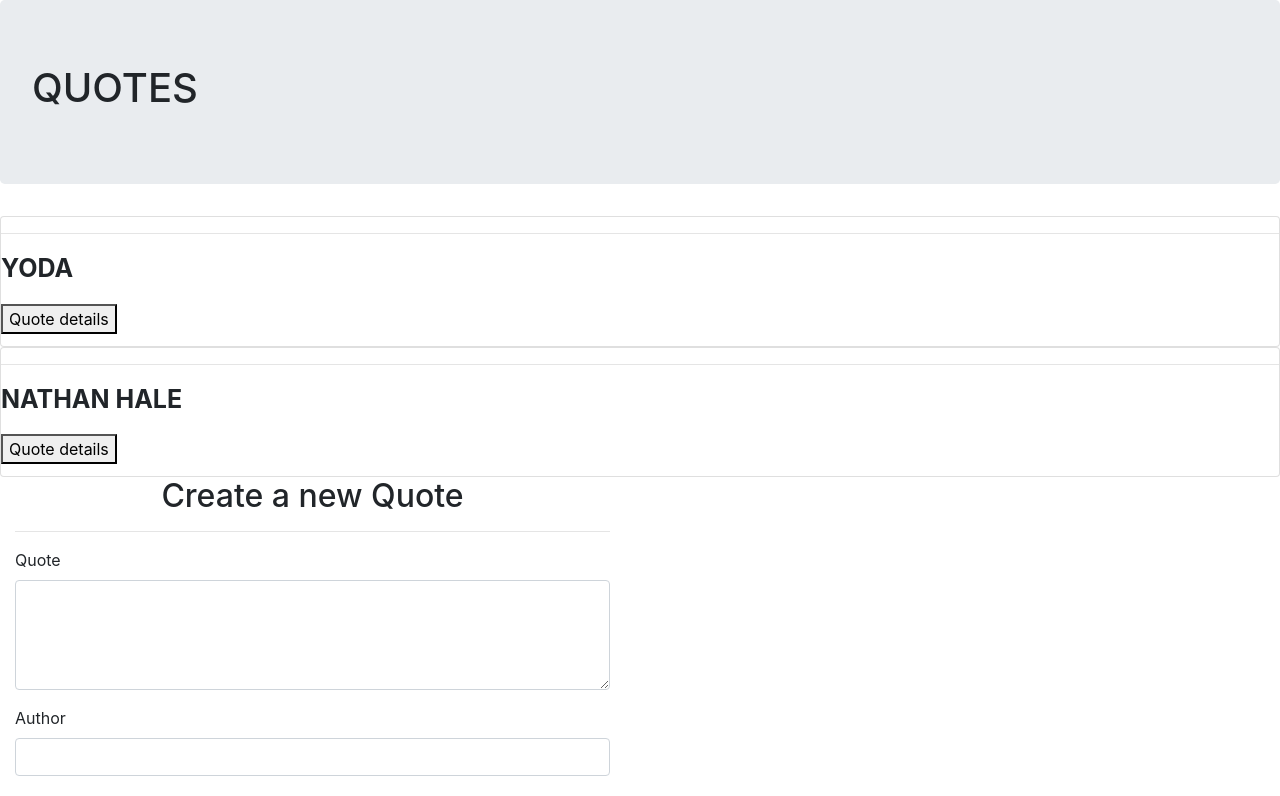
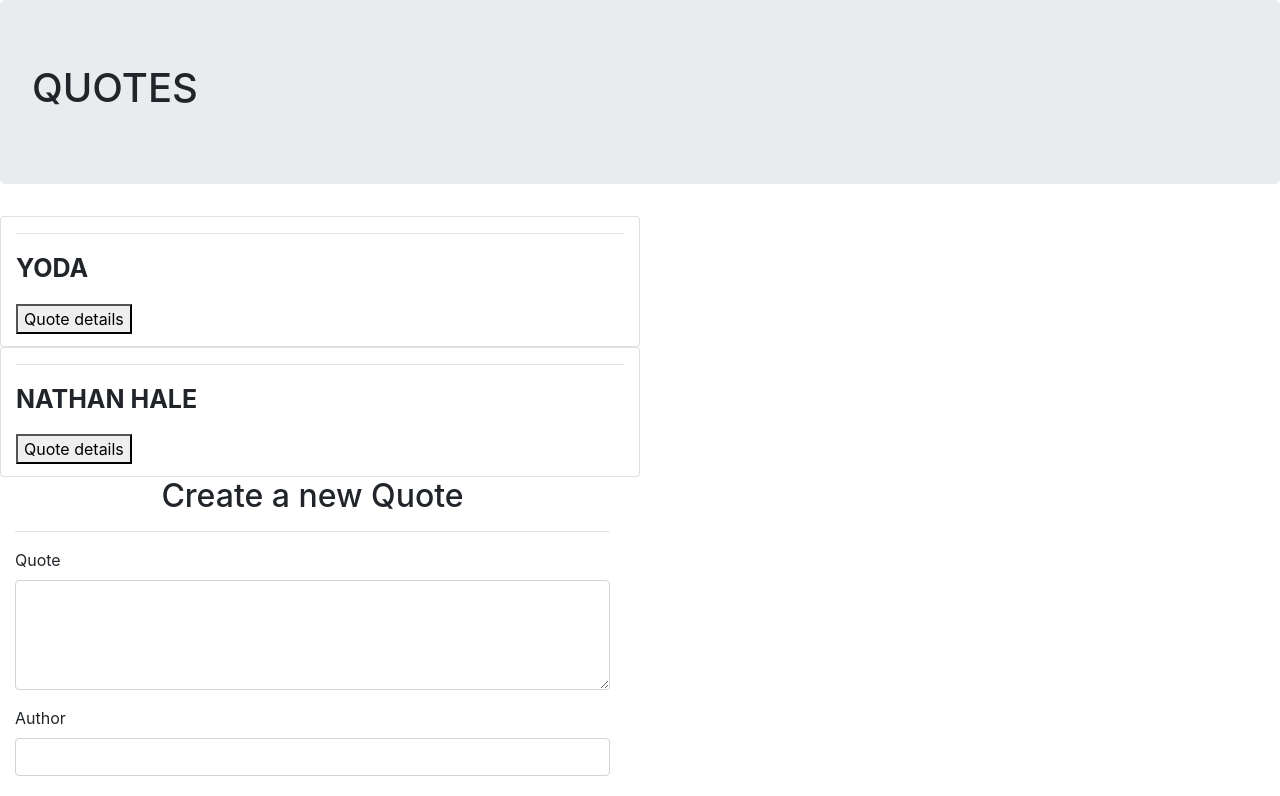
Before and after one commit to derrokip34/Quotes, an Angular app: page / in a window 1280 px wide. Shown: the top 796 px of the page. Built offline with nearby package versions, Linux system fonts and the light colour scheme.

Commit message:
Update date count function

```diff
--- a/src/app/date-count.pipe.ts
+++ b/src/app/date-count.pipe.ts
@@ -13,9 +13,9 @@ export class DateCountPipe implements PipeTransform {
     var dateDifferenceSeconds = dateDifference*0.001;
     var dateCounter = dateDifferenceSeconds/secondsInDay;
 
-    if (dateCounter >= 1 && value > todayWithNoTime){
-      return dateCounter;
-    }else{
+    if (dateCounter > 1 ) {
+      return Math.round(dateCounter);
+    } else {
       return 0;
     }
   }
--- a/src/app/quote-form/quote-form.component.html
+++ b/src/app/quote-form/quote-form.component.html
@@ -10,7 +10,6 @@
             <label for="author">Author</label>
             <input type="text" class="form-control" name="author" [(ngModel)]="newQuote.author" required>
         </div>
-        <p>{{newQuote.name}}</p>
         <div class="form-group">
             <label for="poster">Name</label>
             <input type="text" class="form-control" name="poster" [(ngModel)]="newQuote.poster" required>
--- a/src/app/quote/quote.component.html
+++ b/src/app/quote/quote.component.html
@@ -1,7 +1,7 @@
 <div class="jumbotron">
     <h1>QUOTES</h1>
 </div>
-<div class="card" *ngFor='let quote of quotes;let i = index'>
+<div class="col-md-6 card" *ngFor='let quote of quotes;let i = index'>
     <hr>
     <div class="card-title">
         <p style="font-weight: bold;font-size: 25px;">{{quote.author|uppercase}}</p>
```
